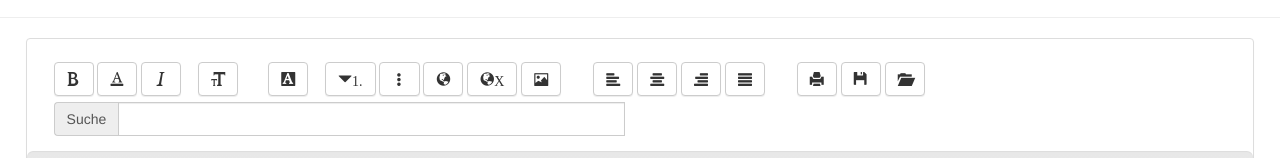
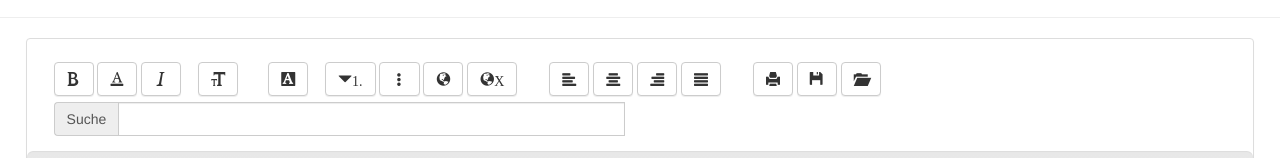
Before and after one commit to samimacl/Anypad, a website: page index.html in a window 1280 px wide. Shown: the part 172-330 px from the top of the page. Drawn offline with Linux system fonts and the light colour scheme.

Commit message:
Button Grafik entfernt

```diff
--- a/index.html
+++ b/index.html
@@ -86,7 +86,6 @@
             <button id="8" class="btn btn-default glyphicon glyphicon-option-vertical" type="button" value="OL"></button>
             <button id="9" class="btn btn-default glyphicon glyphicon-globe" type="button" value="Link"></button>
             <button id="10" class="btn btn-default glyphicon glyphicon-globe" type="button" value="UnLink">X</button>
-            <button id="11" class="btn btn-default glyphicon glyphicon-picture" type="button" value="Image"></button>
             <button id="12" class="btn btn-default glyphicon glyphicon glyphicon-align-left" style="margin-left: 2em;" type="button" value="jLeft"></button>
             <button id="13" class="btn btn-default glyphicon glyphicon glyphicon glyphicon-align-center" type="button" value="jCenter"></button>
             <button id="14" class="btn btn-default glyphicon glyphicon glyphicon-align-right" type="button" value="jRight"></button>
```
